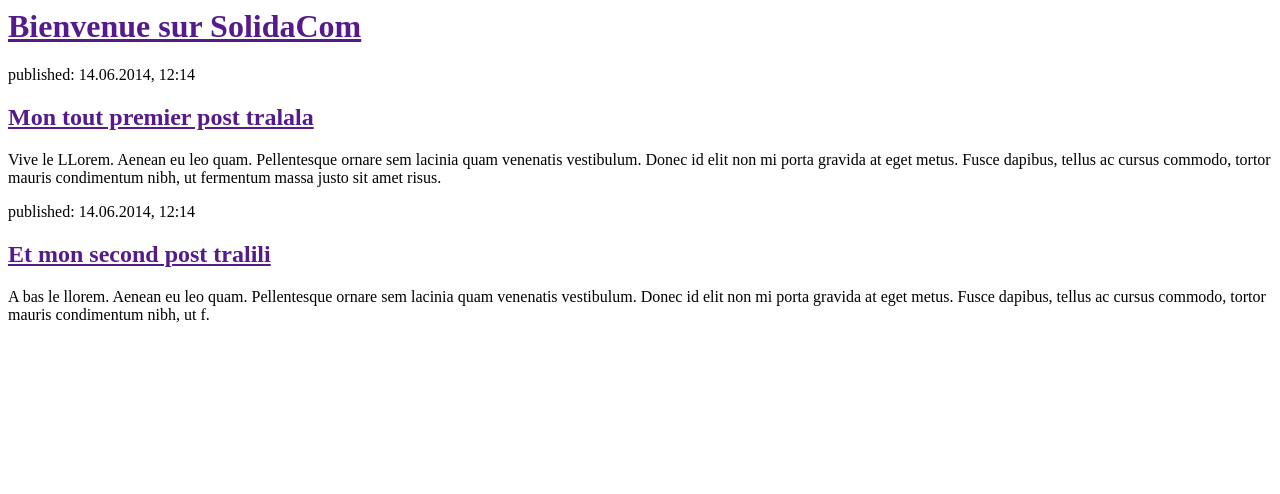
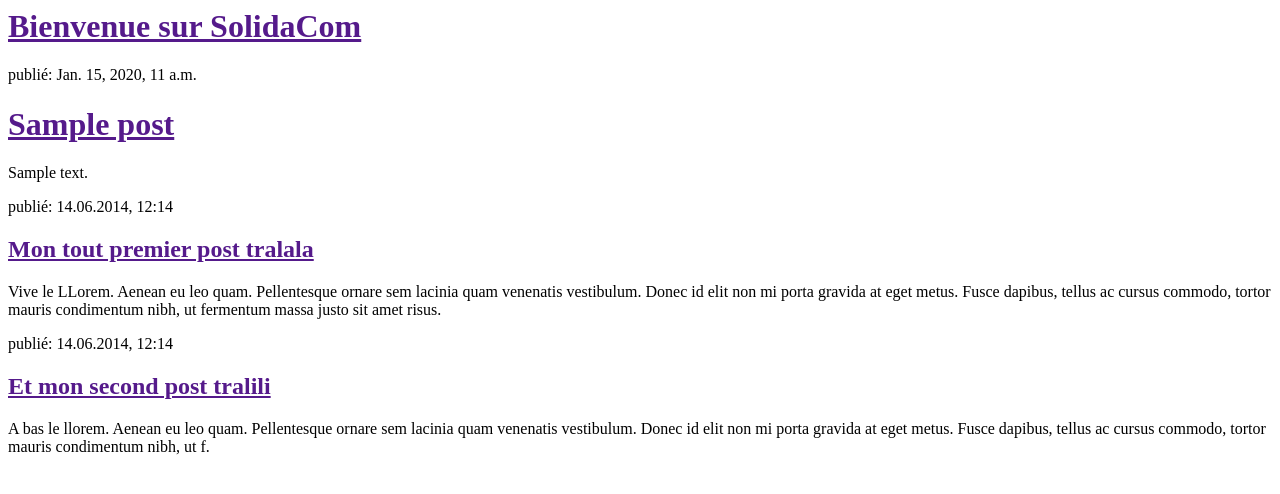
Before and after one commit to SolidaCom/my-first-blog, a Django app: template blog/templates/blog/post_list.html in a window 1280 px wide. Shown: the top 494 px of the page. Run offline with Django 3.2, Linux system fonts and the light colour scheme; the template is opened without the code that fills it: values that come from a table or form of the project are taken from there, others are empty; tables that the repository leaves empty hold one stand-in row (values such as "Sample post").

Commit message:
Modified templates to display posts from database.

```diff
--- a/blog/templates/blog/post_list.html
+++ b/blog/templates/blog/post_list.html
@@ -6,15 +6,21 @@
         <div>
             <h1><a href="">Bienvenue sur SolidaCom</a></h1>
         </div>
-
+{% for post in posts %}
+    <div>
+        <p>publié: {{ post.published_date }}</p>
+        <h1><a href="">{{ post.title }}</a></h1>
+        <p>{{ post.text|linebreaksbr }}</p>
+    </div>
+{% endfor %}
         <div>
-            <p>published: 14.06.2014, 12:14</p>
+            <p>publié: 14.06.2014, 12:14</p>
             <h2><a href="">Mon tout premier post tralala</a></h2>
             <p>Vive le LLorem. Aenean eu leo quam. Pellentesque ornare sem lacinia quam venenatis vestibulum. Donec id elit non mi porta gravida at eget metus. Fusce dapibus, tellus ac cursus commodo, tortor mauris condimentum nibh, ut fermentum massa justo sit amet risus.</p>
         </div>
 
         <div>
-            <p>published: 14.06.2014, 12:14</p>
+            <p>publié: 14.06.2014, 12:14</p>
             <h2><a href="">Et mon second post tralili</a></h2>
             <p>A bas le llorem. Aenean eu leo quam. Pellentesque ornare sem lacinia quam venenatis vestibulum. Donec id elit non mi porta gravida at eget metus. Fusce dapibus, tellus ac cursus commodo, tortor mauris condimentum nibh, ut f.</p>
         </div>
```
Also changed, not shown: blog/views.py (+6 -1 lines).
